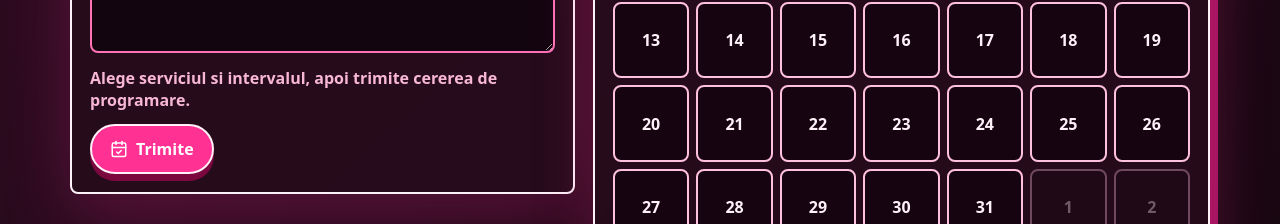
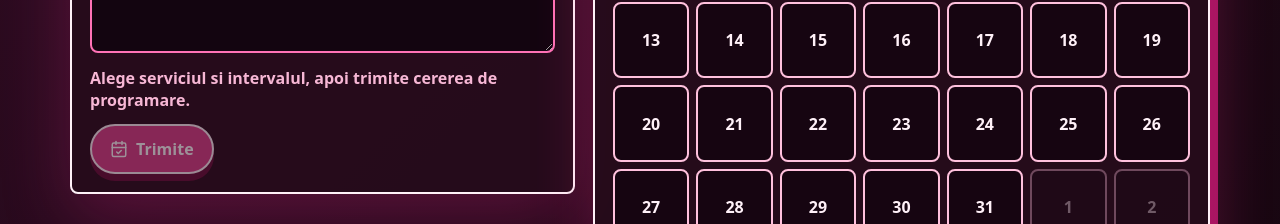
Before and after one commit to patriciacostras/Lashes, a Next.js app: page / in a window 1280 px wide. Shown: the part 2420-2644 px from the top of the page. Built offline with nearby package versions, Linux system fonts and the light colour scheme; no server answers.

Commit message:
Require booking contact and slot fields

```diff
--- a/app/booking-app.tsx
+++ b/app/booking-app.tsx
@@ -184,6 +184,12 @@ export function BookingApp() {
   const currentMonth = startOfMonth(visibleMonth);
   const canGoPrev = currentMonth > startOfMonth(bookingWindow.today);
   const canGoNext = addMonths(currentMonth, 1) <= startOfMonth(bookingWindow.maxDate);
+  const canSubmitBooking =
+    form.clientName.trim().length >= 2 &&
+    form.clientEmail.trim().length > 0 &&
+    Boolean(selectedDateIso) &&
+    Boolean(selectedSlot) &&
+    Boolean(selectedService);
 
   useEffect(() => {
     setSelectedSlot(slots[0]?.iso ?? "");
@@ -203,8 +209,14 @@ export function BookingApp() {
   async function submitBooking(event: FormEvent<HTMLFormElement>) {
     event.preventDefault();
 
-    if (!selectedSlot || !selectedService) {
-      setStatus({ type: "error", text: "Alege un serviciu si o ora disponibila." });
+    if (
+      !form.clientName.trim() ||
+      !form.clientEmail.trim() ||
+      !selectedDateIso ||
+      !selectedSlot ||
+      !selectedService
+    ) {
+      setStatus({ type: "error", text: "Completeaza numele, emailul, ziua si ora programarii." });
       return;
     }
 
@@ -432,6 +444,7 @@ export function BookingApp() {
                 Email pentru confirmare
                 <input
                   className="pulse-focus"
+                  required
                   type="email"
                   value={form.clientEmail}
                   onChange={(event) => setForm({ ...form, clientEmail: event.target.value })}
@@ -452,7 +465,12 @@ export function BookingApp() {
               <p className={`status ${status.type === "idle" ? "" : status.type}`}>
                 {status.text}
               </p>
-              <button className="primary-button clickable" disabled={isSubmitting} type="submit">
+              <button
+                className="primary-button clickable"
+                disabled={isSubmitting || !canSubmitBooking}
+                title={!canSubmitBooking ? "Completeaza numele, emailul, ziua si ora." : undefined}
+                type="submit"
+              >
                 <CalendarCheck size={18} /> {isSubmitting ? "Se trimite" : "Trimite"}
               </button>
             </div>
--- a/app/globals.css
+++ b/app/globals.css
@@ -256,6 +256,13 @@ button {
 .icon-button:disabled {
   cursor: not-allowed;
   opacity: 0.38;
+  transform: none;
+}
+
+.primary-button:disabled {
+  cursor: not-allowed;
+  filter: grayscale(0.25);
+  opacity: 0.55;
   transform: none;
 }
 
```
